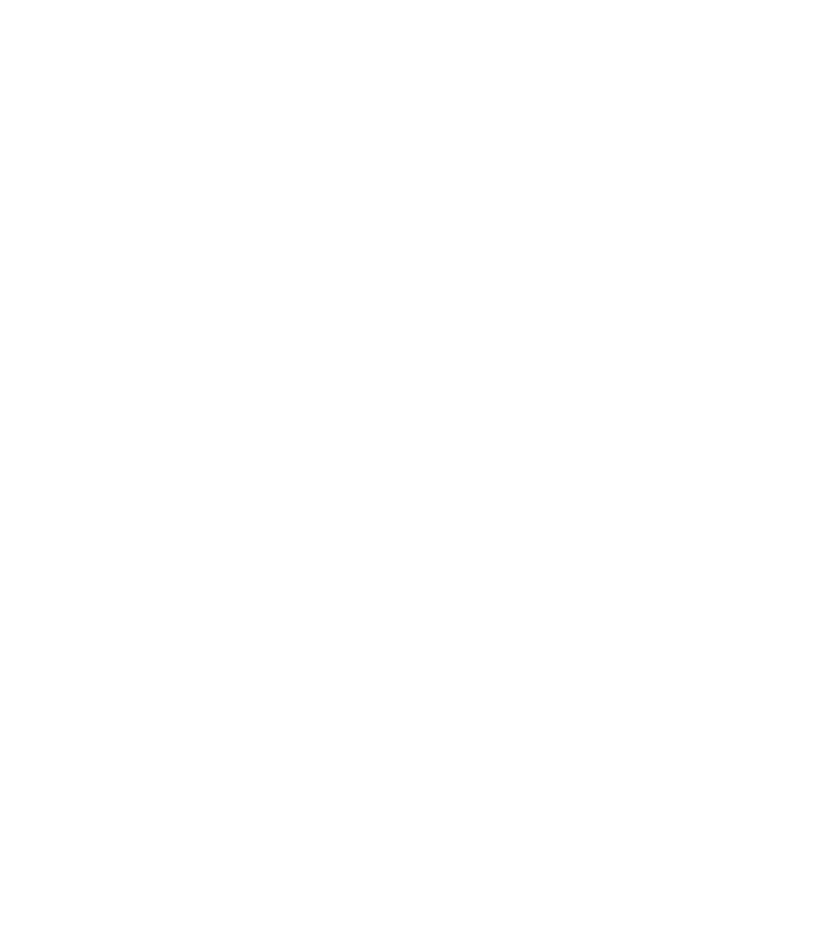
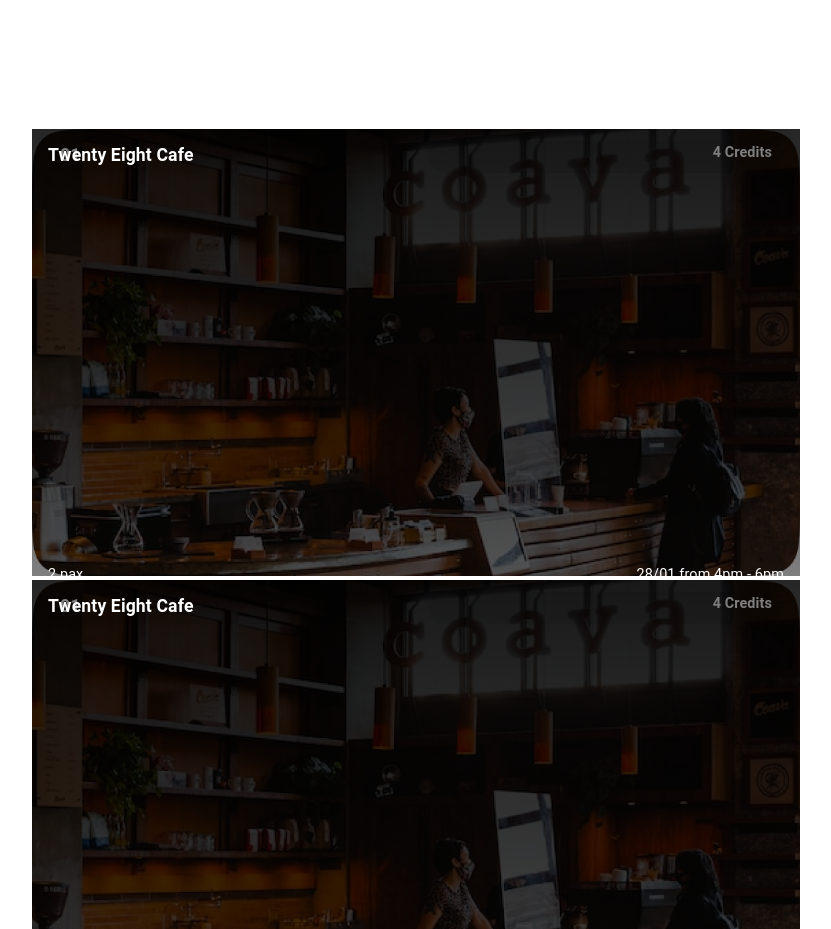
Before and after one commit to hustle-huts/hustlehuts-app, a Next.js app: page /bookings in a window 1280 px wide. Shown: the part 2300-3229 px from the top of the page, without its empty margins (224-1055 px from the left). Before the commit the page ends 2416 px from the top, so only its background shows below. Built offline with nearby package versions, Linux system fonts and the light colour scheme.

Commit message:
MUI refactor: booking item

```diff
--- a/components/bookings/booking-item.tsx
+++ b/components/bookings/booking-item.tsx
@@ -1,7 +1,5 @@
-import styles from './booking-item.module.css';
-import Button from '../ui/button';
-import Image from 'next/image';
-import Booking from '../../public/images/booking-image.png'
+import Booking from "../../public/images/booking-image.png";
+import { ImageListItem, ImageListItemBar, Grid, Chip, Typography } from "@mui/material";
 interface props {
   bookingId?: Number;
   imageLink?: String;
@@ -12,24 +10,82 @@
   noOfCredits?: Number;
 }
 
-const CafeItem:React.FC<props> = (props) => {
+const CafeItem: React.FC<props> = (props) => {
   return (
-        <div className={styles.card} style={{ backgroundImage: `url(${Booking.src})` }}>
-            <div className={styles.badge}>
-                <p className={styles.badgeText}>4 Credits</p>
-            </div>
-            <div className={styles.headingContainer} >
-                <div className={styles.leftHeading}>
-                    <p className={styles.topleftHeadingText}>Twenty Eight Cafe</p>
-                    <p className={styles.bottomleftHeadingText}>2 pax</p>
-                </div>
-                <div className={styles.rightHeading}>
-                    <p className={styles.rightHeadingText}>28/01</p>
-                    <p className={styles.rightHeadingText}>4pm-6pm</p>
-                </div>
-            </div>
-        </div>
+    // <div className={styles.card} style={{ backgroundImage: `url(${Booking.src})` }}>
+    //     <div className={styles.badge}>
+    //         <p className={styles.badgeText}>4 Credits</p>
+    //     </div>
+    //     <div className={styles.headingContainer} >
+    //         <div className={styles.leftHeading}>
+    //             <p className={styles.topleftHeadingText}>Twenty Eight Cafe</p>
+    //             <p className={styles.bottomleftHeadingText}>2 pax</p>
+    //         </div>
+    //         <div className={styles.rightHeading}>
+    //             <p className={styles.rightHeadingText}>28/01</p>
+    //             <p className={styles.rightHeadingText}>4pm-6pm</p>
+    //         </div>
+    //     </div>
+    // </div>
+    <ImageListItem key={1} cols={1}>
+      <img src={Booking.src} alt="booking" />
+      <ImageListItemBar
+        position="top"
+        sx={{
+          background: "linear-gradient(to bottom, rgba(0,0,0,0.7) 0%, " + "rgba(0,0,0,0.3) 70%, rgba(0,0,0,0) 100%)",
+        }}
+        title={
+          <Grid container rowSpacing={1} columnSpacing={{ xs: 1, sm: 2, md: 3 }}>
+            <Grid item xs={6}>
+              <Chip
+                label={
+                  <Typography variant="h6" component="p" align="left" sx={{ fontWeight: "600", fontSize: "1.1rem", color: "white" }}>
+                    01
+                  </Typography>
+                }
+              />
+            </Grid>
+            <Grid item xs={6}>
+              <Chip
+                sx={{ float: "right" }}
+                label={
+                  <Typography variant="h6" component="p" align="right" sx={{ fontWeight: "600", fontSize: "0.9rem", color: "white" }}>
+                    4 Credits
+                  </Typography>
+                }
+              />
+            </Grid>
+          </Grid>
+        }
+      />
+      <ImageListItemBar
+        position="bottom"
+        title={
+          <Grid container rowSpacing={1} columnSpacing={{ xs: 1, sm: 2, md: 3 }}>
+            <Grid item xs={6}>
+              <Typography variant="h6" component="p" align="left" sx={{ fontWeight: "600", fontSize: "1.1rem", color: "white" }}>
+                Twenty Eight Cafe
+              </Typography>
+            </Grid>
+          </Grid>
+        }
+        subtitle={
+          <Grid container rowSpacing={1} columnSpacing={{ xs: 1, sm: 2, md: 3 }}>
+            <Grid item xs={6}>
+              <Typography variant="body1" component="p" align="left" sx={{ fontWeight: "400", fontSize: "0.9rem", color: "white" }}>
+                2 pax
+              </Typography>
+            </Grid>
+            <Grid item xs={6}>
+              <Typography variant="body1" component="p" align="right" sx={{ fontWeight: "400", fontSize: "0.9rem", color: "white" }}>
+                28/01 from 4pm - 6pm
+              </Typography>
+            </Grid>
+          </Grid>
+        }
+      />
+    </ImageListItem>
   );
-}
+};
 
 export default CafeItem;
--- a/pages/bookings/index.tsx
+++ b/pages/bookings/index.tsx
@@ -6,7 +6,7 @@
 import SendIcon from "../../public/images/bookings-send.svg";
 import Image from "next/image";
 import Link from "next/link";
-import { Typography } from "@mui/material";
+import { ImageList, Stack, Typography } from "@mui/material";
 
 export default function BookingsPage() {
   return (
@@ -43,6 +43,14 @@
       <Typography variant="h6" component="div" sx={{ fontWeight: "800", fontSize: "1.1rem", color: "black", marginLeft: "5%", marginTop: "1vh" }}>
         My Booking List
       </Typography>
+
+      <Stack mx="20%" mt="1%" width="60%">
+        <ImageList sx={{width: "100%", height: "100%"}} cols={1}>
+            <BookingItem />
+            <BookingItem />
+        </ImageList>
+      </Stack>
+
       <BottomNavbar currentPage="book" />
     </div>
   );
```
Also changed, not shown: components/bookings/booking-item.module.css (deleted, +0 -102 lines). Lines whose indentation alone changed are shown as unchanged.
